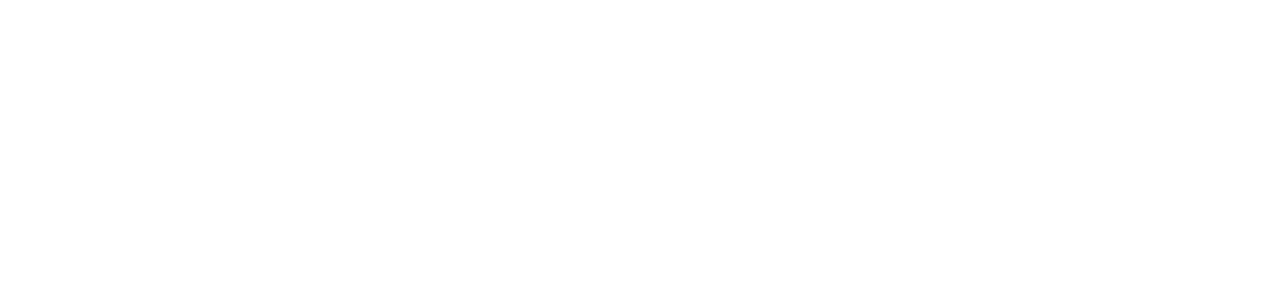
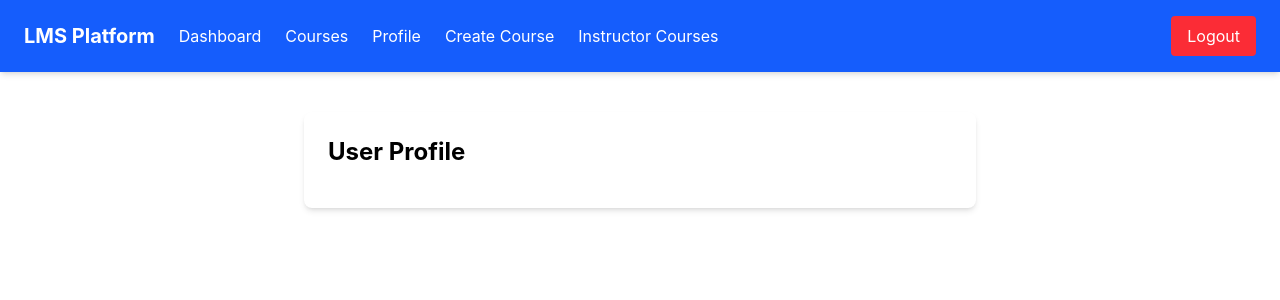
Before and after one commit to deepan-raj1/lms-saas-platform, a React (Vite) app in the folder lms_frontend/: page /profile in a window 1280 px wide. Before the commit this address had no page. Shown: the top 300 px of the page. Built offline with nearby package versions, Linux system fonts and the light colour scheme; no server answers; sample sign-in values are in the browser's storage.

Commit message:
Added user profile page

```diff
--- a/lms_frontend/src/App.jsx
+++ b/lms_frontend/src/App.jsx
@@ -8,6 +8,7 @@
 import InstructorCourses from "./pages/InstructorCourses";
 import EditCourse from "./pages/EditCourse";
 import Navbar from "./components/Navbar";
+import Profile from "./pages/Profile";
 
 
 function App() {
@@ -60,6 +61,14 @@
                         </ProtectedRoute>
                     }
                 />
+                <Route
+                    path="/profile"
+                    element={
+                        <ProtectedRoute>
+                            <Profile />
+                        </ProtectedRoute>
+                    }
+                />
             </Routes>
         </BrowserRouter>
     );
--- a/lms_frontend/src/components/Navbar.jsx
+++ b/lms_frontend/src/components/Navbar.jsx
@@ -55,6 +55,11 @@
         Courses
       </Link>
 
+      <Link to="/profile" className="hover:underline">
+        Profile
+      </Link>
+
+
       <Link to="/create-course" className="hover:underline">
         Create Course
       </Link>
--- /dev/null
+++ b/lms_frontend/src/pages/Profile.jsx
@@ -0,0 +1,33 @@
+import { useEffect, useState } from "react";
+import API from "../services/api";
+import Navbar from "../components/Navbar";
+
+function Profile() {
+    const [user, setUser] = useState(null);
+
+    useEffect(() => {
+        API.get("users/profile/")
+            .then((res) => setUser(res.data))
+            .catch(() => alert("Error fetching profile"));
+    }, []);
+
+    return (
+        <div>
+            <Navbar />
+
+            <div className="max-w-2xl mx-auto mt-10 p-6 bg-white rounded-lg shadow-md">
+                <h2 className="text-2xl font-bold mb-4">User Profile</h2>
+
+                {user && (
+                    <>
+                        <p><strong>Username:</strong> {user.username}</p>
+                        <p><strong>Email:</strong> {user.email}</p>
+                        <p><strong>Role:</strong> {user.role}</p>
+                    </>
+                )}
+            </div>
+        </div>
+    );
+}
+
+export default Profile;
```
Also changed, not shown: 1 other file (tests, documents, lock files or other folders).
